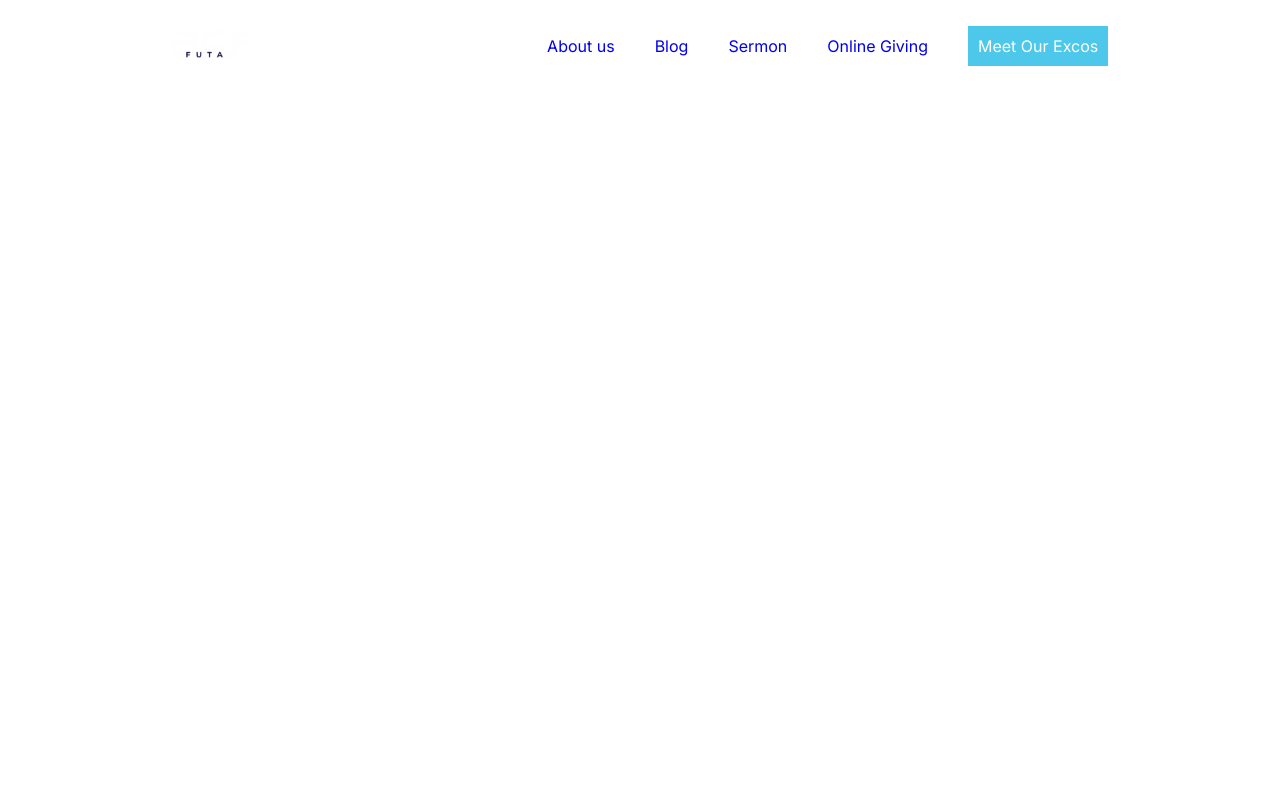
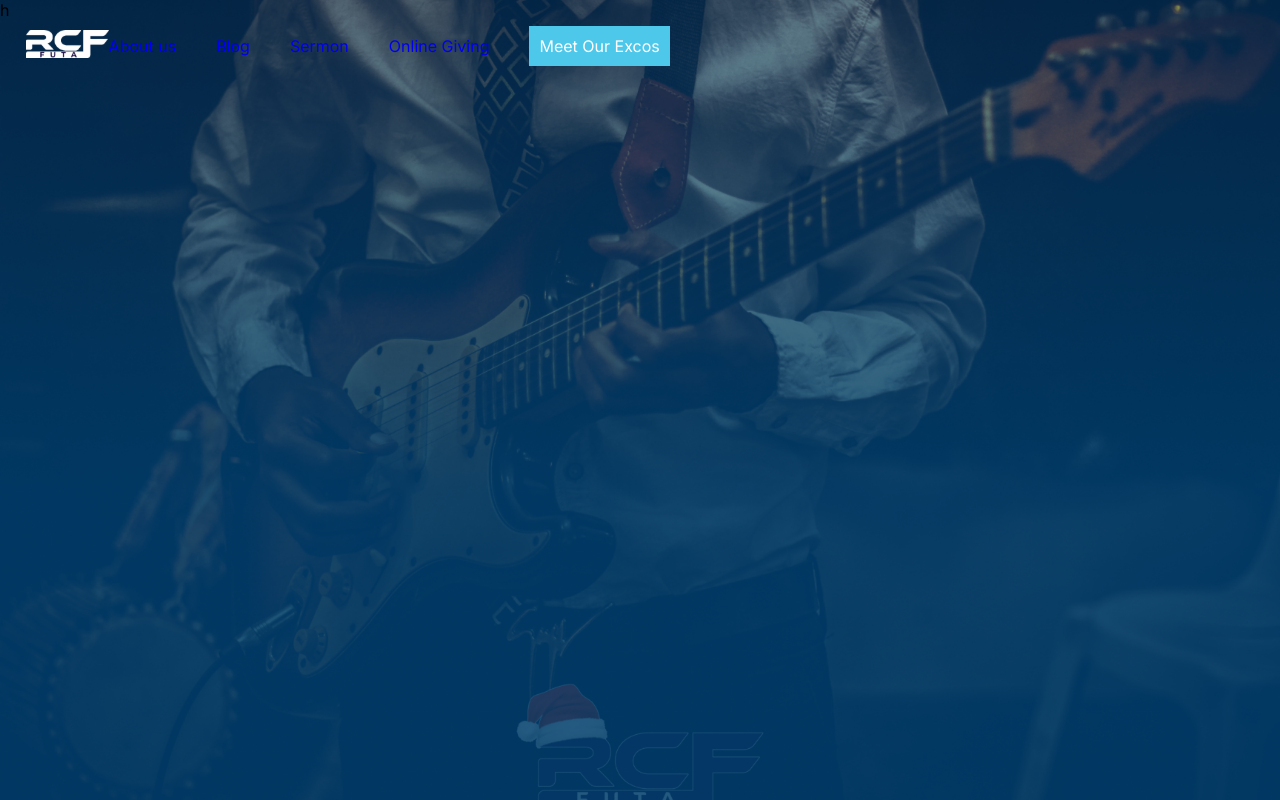
Before and after one commit to rcffuta/Rcf_frontend, a React (Create React App) app: page / in a window 1280 px wide. Built offline with nearby package versions, Linux system fonts and the light colour scheme.

Commit message:
Slide2 work in progress

```diff
--- a/src/Component/Navbar/Navbar.css
+++ b/src/Component/Navbar/Navbar.css
@@ -3,6 +3,7 @@
   justify-content: space-around;
   align-items: center;
   margin: 2%;
+  position: absolute;
 }
 
 a {
--- /dev/null
+++ b/src/Component/Slide/Slide2/Slide2.css
@@ -0,0 +1,8 @@
+.Slide2{
+ height:100vh;
+    background-image: url("../../../Assets/Slide2.png");
+    background-repeat: no-repeat;
+    background-size: cover;
+    width: 100%;
+    overflow: hidden;
+}
--- /dev/null
+++ b/src/Component/Slide/Slide2/Slide2.js
@@ -0,0 +1,12 @@
+import React from 'react'
+import "./Slide2.css"
+
+const Slide2 = () => {
+  return (
+    <div className='Slide2'>
+h
+    </div>
+  )
+}
+
+export default Slide2
--- a/src/Pages/Home/Home.js
+++ b/src/Pages/Home/Home.js
@@ -1,12 +1,16 @@
 import React from 'react'
 import "./Home.css"
 import Navbar from '../../Component/Navbar/Navbar'
+import Slide2 from '../../Component/Slide/Slide2/Slide2'
 
 
 const Home = () => {
   return (
     <div>
+
       <Navbar/>
+      <Slide2/>
+
     </div>
   )
 }
```
Also changed, not shown: src/Component/Slide/Slide2.js (deleted, +0 -11 lines), src/Assets/Slide2.png (added), 1 other file (tests, documents, lock files or other folders).
